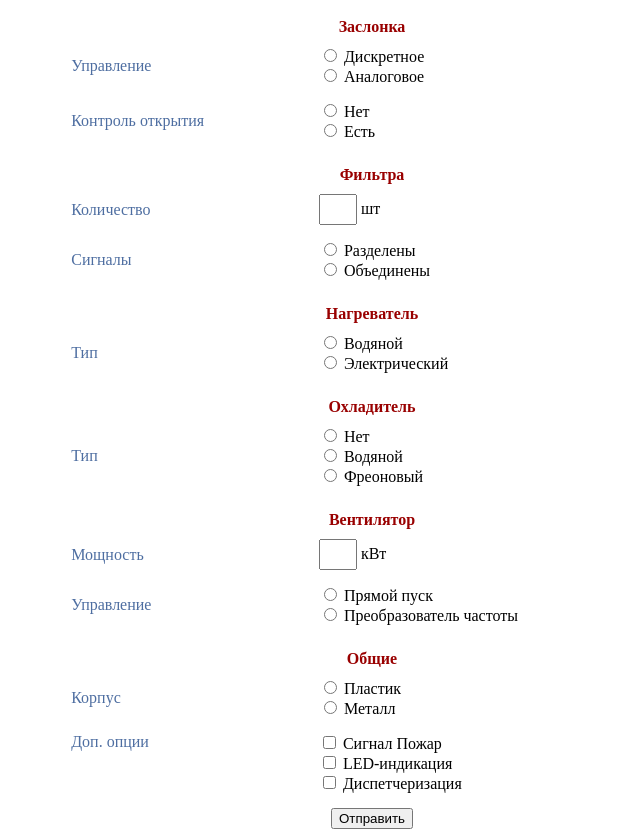
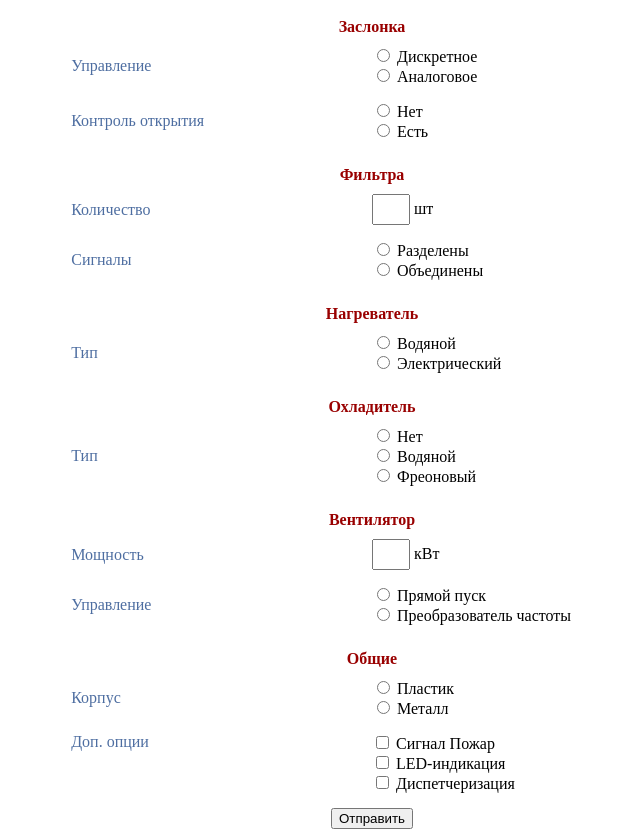
Before and after one commit to longetka/test-ventilation-calc, a website: page views/index.html in a window 768 px wide. Shown: the whole page, without its empty margins (12-652 px from the left). Drawn offline with Linux system fonts and the light colour scheme.

Commit message:
adding media query

```diff
--- a/public/index.css
+++ b/public/index.css
@@ -1,3 +1,8 @@
+.container {
+    display: flex;
+    justify-content: center;
+}
+
 h4 {
     color: #990000;
     text-align: center;
@@ -14,7 +19,7 @@ h4 {
 .form_section {
     display: flex;
     flex-direction: column;
-    width: 80%;
+    width: 100%;
 }
 
 .form_input {
@@ -27,7 +32,7 @@ h4 {
     display: flex;
     flex-direction: column;
     align-items: flex-start;
-    width: 100%;
+    width: 70%;
 }
 .form_title {
     color: #4E6EA1;
@@ -40,3 +45,14 @@ input#quantity, input#power {
 .form_input[for="options"] {
     align-items: flex-start;
 }
+
+@media screen and (max-width: 1024px) {
+    .form {
+        width: 40%;
+    }
+}
+@media screen and (min-width: 640px) {
+    .form {
+        width: 80%;
+    }
+}
--- a/views/index.html
+++ b/views/index.html
@@ -7,6 +7,7 @@
     <title>Ventilation Calculator</title>
 </head>
 <body>
+    <div class="container">
         <form action="/handler" method="POST" class="form">
             <!-- Damper -->
             <label class="form_section">
@@ -153,5 +154,6 @@
 
             <button type="submit">Отправить</button>
         </form>
+    </div>
 </body>
 </html>
```
Lines whose indentation alone changed are shown as unchanged.
